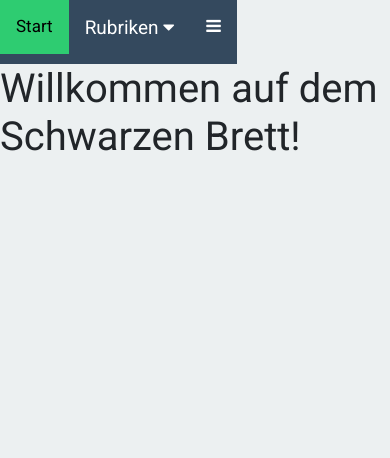
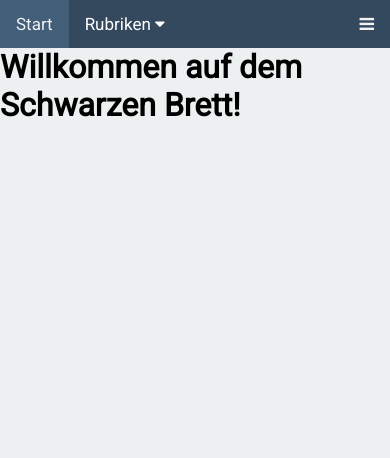
Before and after one commit to Karma97/Blackboard, a PHP site: page / in a window 390 px wide. Shown: the top 458 px of the page. Run offline with PHP 8.4, Linux system fonts and the light colour scheme; data that the repository does not hold is empty.

Commit message:
I FIXED IT
gefickts

```diff
--- a/css/grid.css
+++ b/css/grid.css
@@ -1,27 +1,9 @@
-.grid-container {
-  display: grid;
-  height: 100%;
-  grid-template-columns: 1fr 1fr;
-  grid-template-rows: 4em 1fr 3em;
-  grid-gap: 1px 1px;
-  grid-template-areas: "nav nav" "main main" "footer footer";
+
+.main {
+	width: 100%;
+	height: 100%;
 }
 
-.nav {
-	grid-area: nav;
-	width: 100%;
-	}
-
-.main {
-	grid-area: main;
-	width: 100%;
-	height: 100%;
-	margin: 0;
-	}
-
-.main form {
-	vertical-align: middle;
-}
 
 .footer {
 	grid-area: footer;
@@ -32,13 +14,13 @@
     width: 100%;
     color: white;
     text-align: center;
-	}
+}
 
 .footer p {
 	background-color: #34495e;
 }
 
-@media screen and (max-width: 414px) {
+@media screen and (max-width: 700px) {
   .nav, .main, .footer {
     width: 100%;
   }
--- a/css/nav.css
+++ b/css/nav.css
@@ -1,111 +1,93 @@
-.topnav {
+.navigation {
+
+	background-color: #34495e;
     overflow: hidden;
-	background-color: #34495e;
 }
 
-.topnav a {
+.navigation a {
     float: left;
     display: block;
     color: #f2f2f2;
-	background-color: #34495e;
     text-align: center;
     padding: 14px 16px;
     text-decoration: none;
     font-size: 17px;
 }
 
-.topnav a:hover {
-	background-color: #2ecc71;
-	color: black;
+.navigation a:hover, .dropdown:hover  {
+    background-color: #435e78;
 }
 
-.topnav a.icon {
+.dropdown-content a:hover {
+	background-color: #f3f3f3;
+}
+
+.active {
+    background-color: #4CAF50;
+	font-weight: bolder;
+}
+
+.navigation .icon {
     display: none;
-	color: white;
 }
 
 .dropdown {
     float: left;
     overflow: hidden;
-    color: white;
 }
 
 .dropdown .dropbtn {
+    font-size: 17px;
     border: none;
     outline: none;
     color: white;
     padding: 14px 16px;
     background-color: inherit;
-    font-size: 19px;
-}
-
-.navbar a:hover, .dropdown:hover .dropbtn {
-    background-color: #0E3232;
+    font-family: inherit;
+    margin: 0;
 }
 
 .dropdown-content {
     display: none;
     position: absolute;
     background-color: #f9f9f9;
-    width: auto;
+    min-width: 585px;
     box-shadow: 0px 8px 16px 0px rgba(0,0,0,0.2);
     z-index: 1;
 }
 
 .dropdown-content a {
     float: none;
-    width: 21.856%;
-    color: #0E3232;
-    padding: 14px 16px;
+    color: black;
+	width: 30.888888888888888888888888888888%;
+	display: inline-block;
+    padding: 12px 16px;
     text-decoration: none;
-    display: inline-block;
     text-align: left;
-}
-
-.dropdown-content a:hover {
-    background-color: #ddd;
-    color: #0E3232;
 }
 
 .dropdown:hover .dropdown-content {
     display: block;
 }
 
-
 @media screen and (max-width: 700px) {
-.topnav a:not(:first-child) {display: none;}
-.topnav a.icon {
+.navigation a:not(:first-child) {display: none;}
+.navigation a.icon {
 	float: right;
 	display: block;
   }
 }
 
 @media screen and (max-width: 700px) {
-.topnav.responsive {position: relative;}
-.topnav.responsive .icon {
+.navigation.responsive {position: relative;}
+.navigation.responsive .icon {
 	position: absolute;
 	right: 0;
 	top: 0;
   }
-.topnav.responsive a {
+.navigation.responsive a {
 	float: none;
 	display: block;
 	text-align: left;
   }
-    .nav.responsive .dropdown {float: none;}
-  .nav.responsive .dropdown-content {position: relative;}
-  .nav.responsive .dropdown-content a {
-        display: block;
-        font-size: 14px;
-        width: 100%;
 }
-    .nav.responsive .dropdown-content a.alleR {
-        display: block;
-    }
-  .nav.responsive .dropdown .dropbtn {
-    display: block;
-    font-size: 14px;
-    width: 100%;
-    text-align: left;
-  }
-}
--- a/css/style.css
+++ b/css/style.css
@@ -6,6 +6,12 @@
 
 body {
 	background-color: #ecf0f1;
+	max-width: 100vw;
+	height: 100%;
+}
+
+h1, h2, h3, h4, h5 {
+	display: block;
 }
 
 .rubriktab {
--- a/includes/links.php
+++ b/includes/links.php
@@ -1,6 +1,7 @@
 <link href="https://fonts.googleapis.com/css?family=Roboto" rel="stylesheet">
-<link rel="stylesheet" href="https://maxcdn.bootstrapcdn.com/bootstrap/4.0.0/css/bootstrap.min.css">
+<!--<link rel="stylesheet" href="https://maxcdn.bootstrapcdn.com/bootstrap/4.0.0/css/bootstrap.min.css">-->
 <link rel="stylesheet" href="https://cdnjs.cloudflare.com/ajax/libs/font-awesome/4.7.0/css/font-awesome.min.css">
+
 <link rel="stylesheet" type="text/css" href="css/grid.css">
 <link rel="stylesheet" type="text/css" href="css/nav.css">
 <link rel="stylesheet" type="text/css" href="css/style.css">
@@ -8,4 +9,5 @@
 <meta name="viewport" content="width=device-width, initial-scale=1">
 
 <script type="text/javascript" src="js/jquery.js"></script>
+<script src="https://stackpath.bootstrapcdn.com/bootstrap/4.1.3/js/bootstrap.min.js"></script>
 <script type="text/javascript" src="js/navDropdown.js"></script>
--- a/includes/nav.php
+++ b/includes/nav.php
@@ -1,26 +1,28 @@
-<div class="topnav" id="myTopnav">
+<div class="navigation" id="navleiste">
 	<a href="index.php">Start</a>
-	<a href="rubadd.php">Neue Rubrik eintragen</a>
-	<a href="anzeigeneu.php">Neue Anzeige aufgeben</a>
 	<div class="dropdown">
-        <button class="dropbtn" onmouseover="Ix()" onmouseout="IarrowUp()">Rubriken
-            <i id="ichange" class="fa fa-caret-down"></i>
-        </button>
-        <div class="dropdown-content" onmouseover="Ix()" onmouseout="IarrowUp()">
-        <a href="rubriken.php?rn=0" class="alleR">Alle &nbsp;<i class="fas fa-list-ul"></i></a>
-        <?php
+    <button class="dropbtn">Rubriken
+      <i class="fa fa-caret-down"></i>
+    </button>
+    <div class="dropdown-content">
+	<a href="anzeigelesen.php?Rubriknr=0">Alle Rubriken</a><?php
 
 		require_once 'connect.php';
 
 		$sql = 'SELECT * FROM anzeigenrubrik';
 
         foreach ($verb -> query($sql) as $row) {
-            echo "<a href='rubriken.php?Rubriknr=".$row["Rubriknr"]."'>".$row["Bezeichnung"]." &nbsp;<i class='".$row["iclass"]."'></i></a>";
+            echo "<a href='anzeigelesen.php?Rubriknr=".$row["Rubriknr"]."'>".$row["Bezeichnung"]." &nbsp;<i class='".$row["iclass"]."'></i></a>";
         }
 
+		$verb = null;
+
         ?>
-        </div>
     </div>
+  </div>
+	<a href="rubadd.php">Neue Rubrik eintragen</a>
+	<a href="anzeigeneu.php">Neue Anzeige aufgeben</a>
+
 	<a href="javascript:void(0);" class="icon nohover" onclick="myFunction()">
 		<i class="fa fa-bars"></i>
 	</a>
--- a/index.php
+++ b/index.php
@@ -6,10 +6,7 @@
 	<?php  include 'includes/links.php'?>
 </head>
 <body>
-<div class="grid-container">
-	<div class="nav" id="header">
-		<?php include 'includes/nav.php'?>
-	</div>
+<?php include 'includes/nav.php'?>
   <div class="main">
 
 
@@ -20,8 +17,6 @@
   <div class="footer">
 	<p>&copy; BBS Jever</p>
   </div>
-</div>
-<?php include 'js/responsiveNav.js'?>
 </body>
 
 </html>
--- a/js/responsiveNav.js
+++ b/js/responsiveNav.js
@@ -1,10 +1,10 @@
-<script>
+
 function myFunction() {
-    var x = document.getElementById("myTopnav");
-    if (x.className === "topnav") {
+    var x = document.getElementById("navleiste");
+    if (x.className === "navigation") {
         x.className += " responsive";
     } else {
-        x.className = "topnav";
+        x.className = "navigation";
     }
 }
 
@@ -22,4 +22,3 @@ $(document).ready(function(){
                 }
             });
         });
-</script>
```
Also changed, not shown: anzeigelesen.php (+1 -8 lines), rubadd.php (+3 -7 lines). Lines whose indentation alone changed are shown as unchanged.
